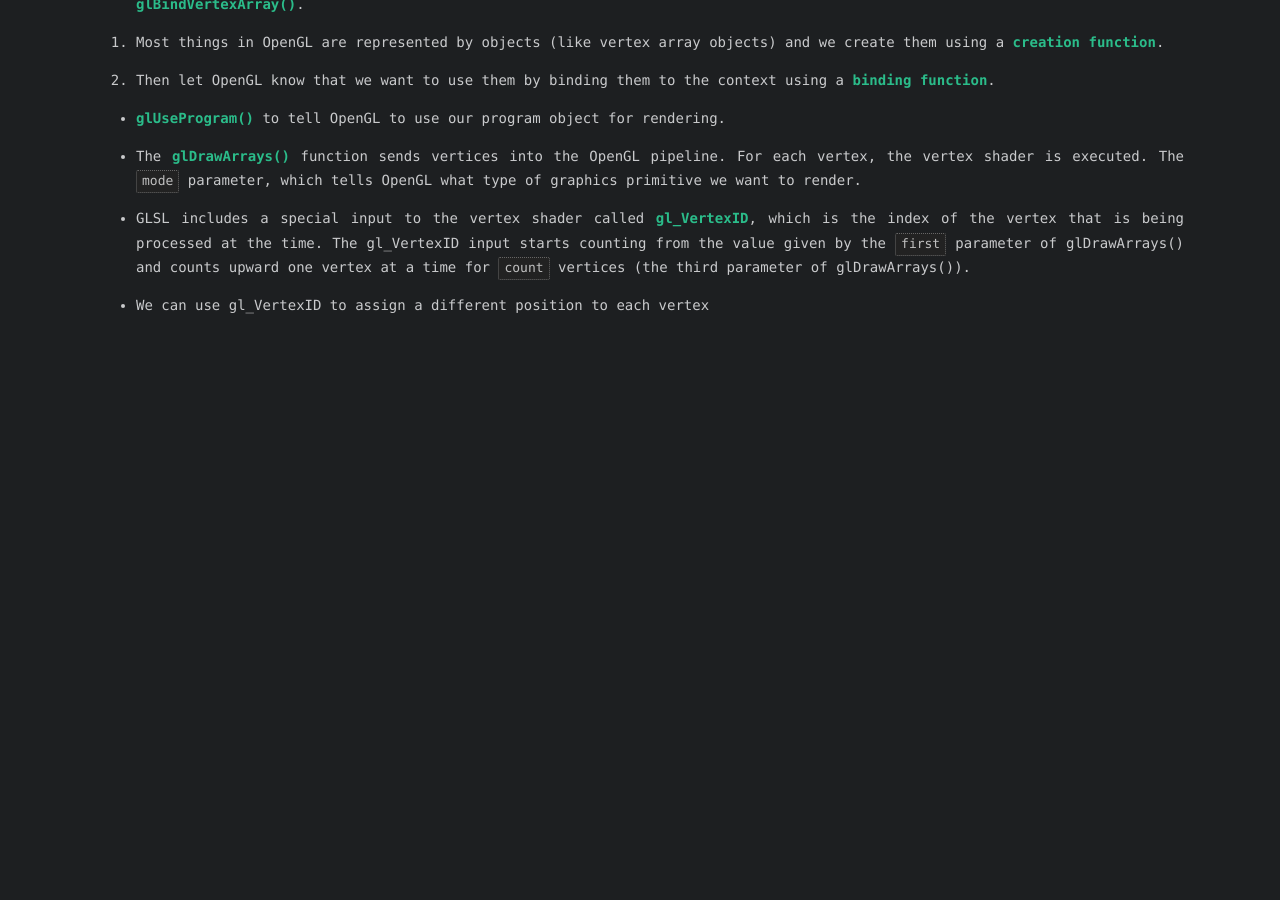
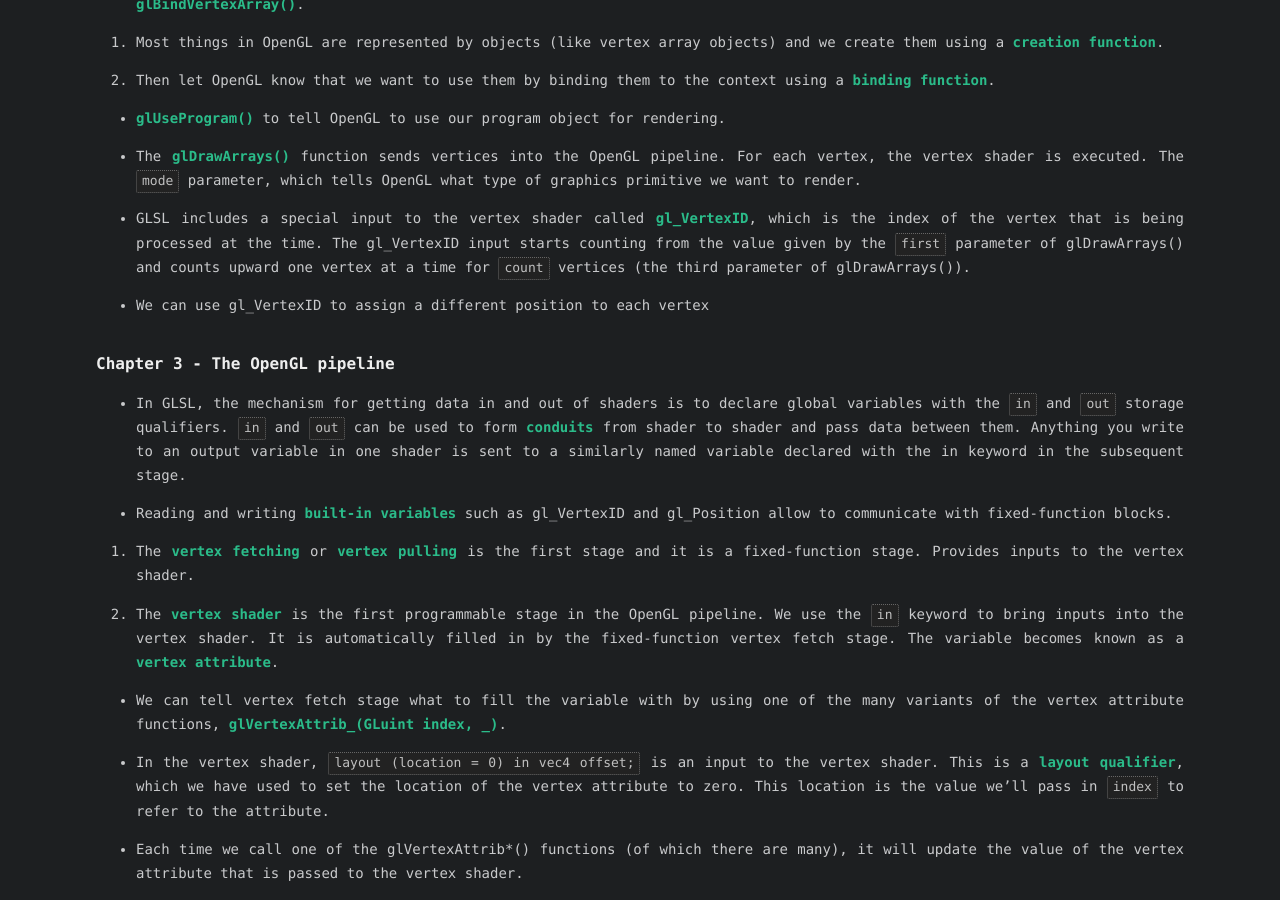
Before and after one commit to andregri/andregri.github.io, a Jekyll site: the page built from _notes/opengl/2020-09-04-opengl-superbible.md, in a window 1280 px wide and 900 px high, scrolled down 2005 px. Built offline with Jekyll 4.4.1, drawn with Linux system fonts in a browser that asks for light colours; nearby versions of some CDN libraries; before the commit the page ends 2337 px from its top, so only the background shows below that.

Commit message:
chapter 3

```diff
--- a/_notes/opengl/2020-09-04-opengl-superbible.md
+++ b/_notes/opengl/2020-09-04-opengl-superbible.md
@@ -78,3 +78,19 @@ tags: opengl
 - GLSL includes a special input to the vertex shader called **gl_VertexID**, which is the index of the vertex that is being processed at the time. The gl_VertexID input starts counting from the value given by the <code class="glsl hljs inline">first</code> parameter of glDrawArrays() and counts upward one vertex at a time for <code class="glsl hljs inline">count</code> vertices (the third parameter of glDrawArrays()).
 
 - We can use gl_VertexID to assign a different position to each vertex
+
+## Chapter 3 - The OpenGL pipeline
+
+- In GLSL, the mechanism for getting data in and out of shaders is to declare global variables with the <code class="glsl hljs inline">in</code> and <code class="glsl hljs inline">out</code> storage qualifiers. <code class="glsl hljs inline">in</code> and <code class="glsl hljs inline">out</code> can be used to form **conduits** from shader to shader and pass data between them. Anything you write to an output variable in one shader is sent to a similarly named variable declared with the in keyword in the subsequent stage.
+
+- Reading and writing **built-in variables** such as gl_VertexID and gl_Position allow to communicate with fixed-function blocks.
+
+1. The **vertex fetching** or **vertex pulling** is the first stage and it is a fixed-function stage. Provides inputs to the vertex shader.
+
+2. The **vertex shader** is the first programmable stage in the OpenGL pipeline. We use the <code class="glsl hljs inline">in</code> keyword to bring inputs into the vertex shader. It is automatically filled in by the fixed-function vertex fetch stage. The variable becomes known as a **vertex attribute**.
+
+- We can tell vertex fetch stage what to fill the variable with by using one of the many variants of the vertex attribute functions, **glVertexAttrib_(GLuint index, _)**.
+
+- In the vertex shader, <code class="glsl hljs inline">layout (location = 0) in vec4 offset;</code> is an input to the vertex shader. This is a **layout qualifier**, which we have used to set the location of the vertex attribute to zero. This location is the value we’ll pass in <code class="glsl hljs inline">index</code> to refer to the attribute.
+
+- Each time we call one of the glVertexAttrib*() functions (of which there are many), it will update the value of the vertex attribute that is passed to the vertex shader.
```
